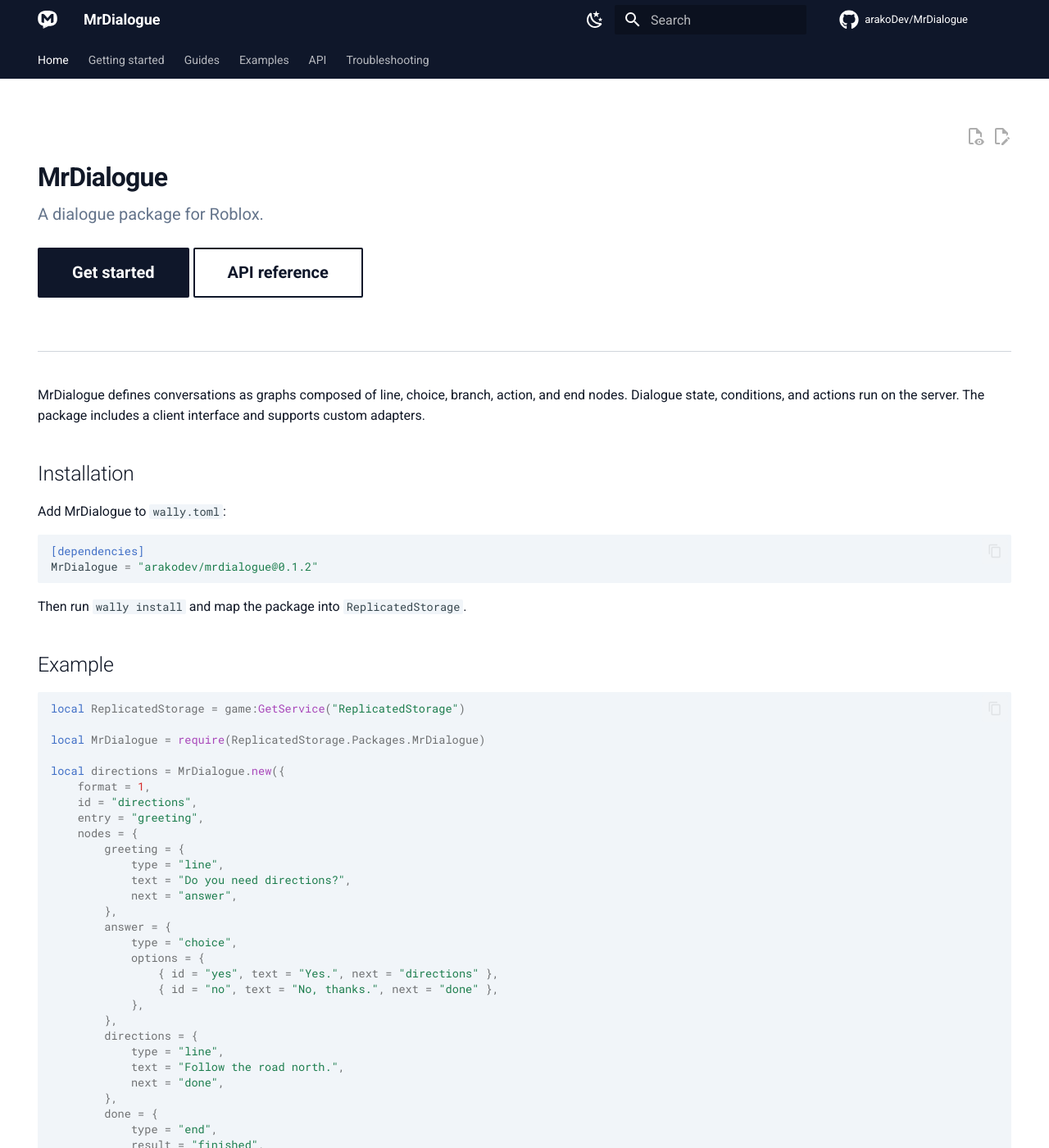
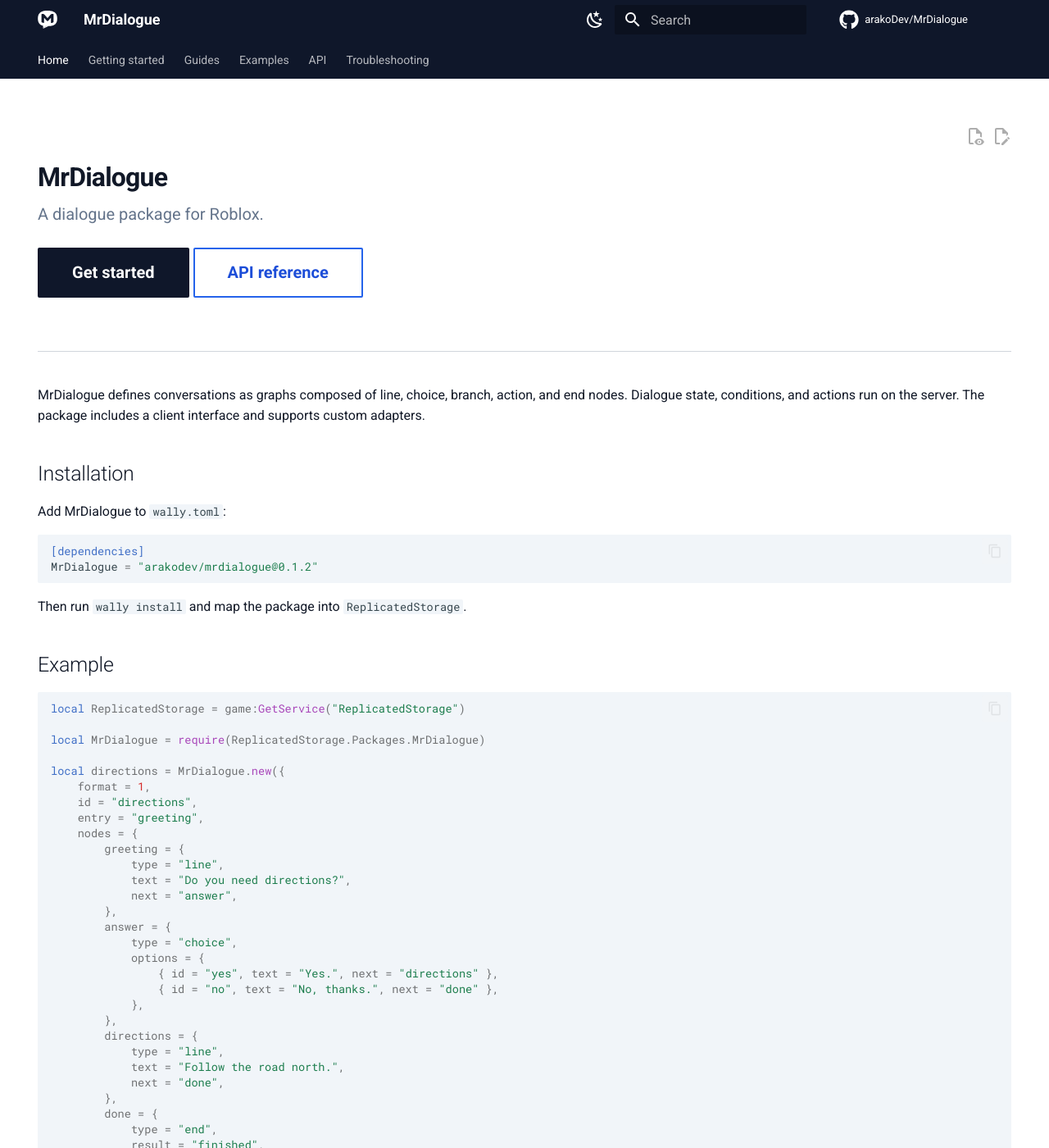
Before and after one commit to arakoDev/MrDialogue, an MkDocs documentation site: the page built from docs/index.md, in a window 1280 px wide and 1400 px high. Shown: the whole window at 82% size. Built offline with MkDocs 1.6.1 and Material for MkDocs 9.7.7, drawn with Linux system fonts in a browser that asks for light colours; comment, search, counter and statistics services are not loaded.

Commit message:
Fix dark mode button hover

```diff
--- a/docs/stylesheets/extra.css
+++ b/docs/stylesheets/theme.css
@@ -79,16 +79,29 @@
   color: var(--mrd-white);
 }
 
-[data-md-color-scheme="slate"] .md-typeset .md-button:not(.md-button--primary) {
+.md-typeset .mrd-button--secondary {
+  border-color: var(--mrd-blue);
+  color: #1d4ed8;
+}
+
+.md-typeset .mrd-button--secondary:is(:hover, :focus) {
+  border-color: var(--mrd-blue) !important;
+  background-color: var(--mrd-blue) !important;
+  color: var(--mrd-white) !important;
+  -webkit-text-fill-color: var(--mrd-white);
+}
+
+[data-md-color-scheme="slate"] .md-typeset .mrd-button--secondary {
   border-color: #64748b;
   color: #e2e8f0;
+  -webkit-text-fill-color: #e2e8f0;
 }
 
-[data-md-color-scheme="slate"]
-  .md-typeset
-  .md-button:not(.md-button--primary):is(:hover, :focus) {
-  border-color: var(--mrd-blue-light);
-  color: var(--mrd-blue-light);
+[data-md-color-scheme="slate"] .md-typeset .mrd-button--secondary:is(:hover, :focus) {
+  border-color: var(--mrd-blue-light) !important;
+  background-color: var(--mrd-blue-light) !important;
+  color: var(--mrd-black) !important;
+  -webkit-text-fill-color: var(--mrd-black);
 }
 
 [data-md-color-scheme="slate"] .md-typeset .md-button--primary {
--- a/mkdocs.yml
+++ b/mkdocs.yml
@@ -82,7 +82,7 @@ markdown_extensions:
       permalink: true
 
 extra_css:
-  - stylesheets/extra.css
+  - stylesheets/theme.css
 
 extra:
   social:
```
Also changed, not shown: docs/index.md (+1 -1 lines).
